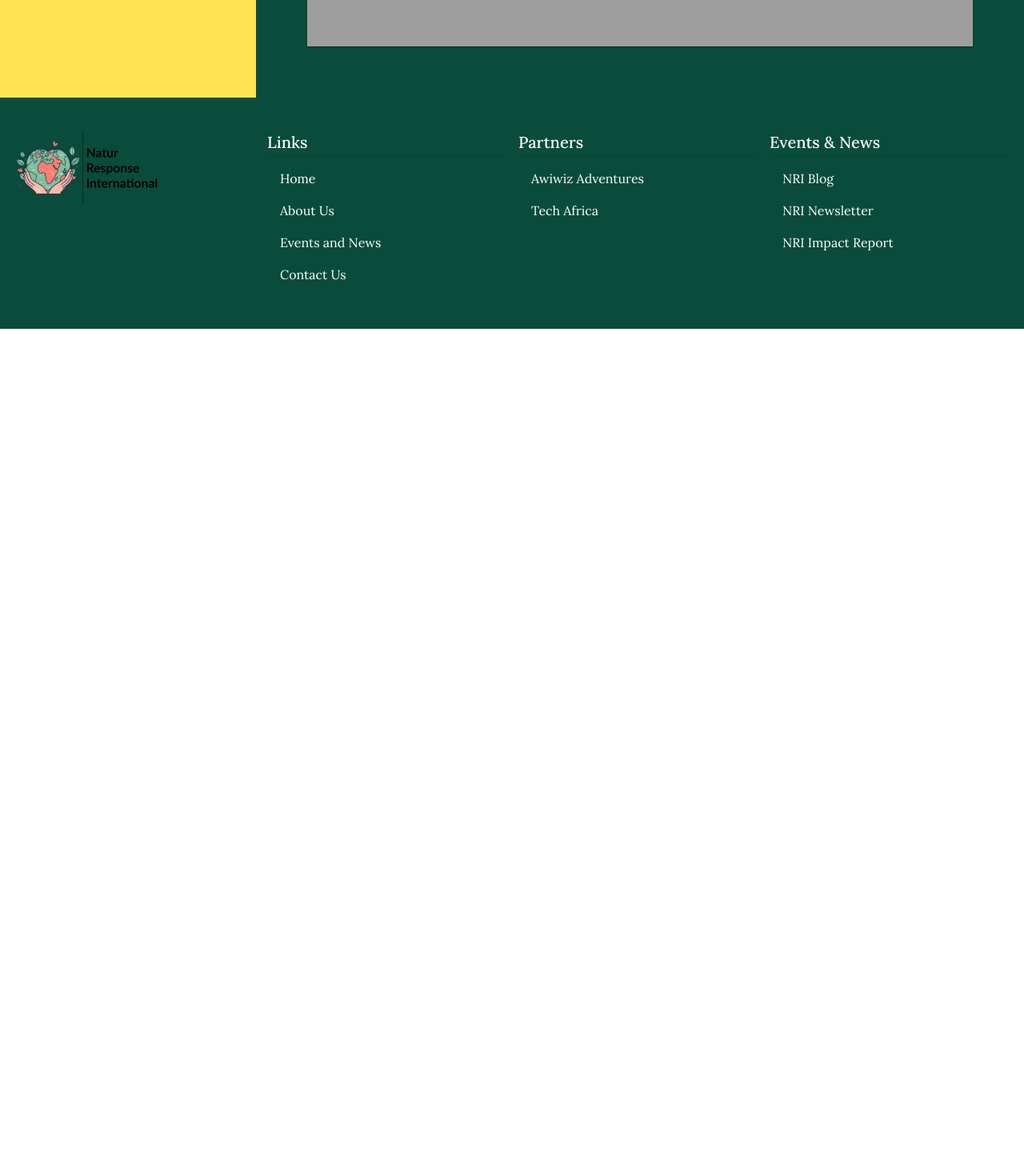
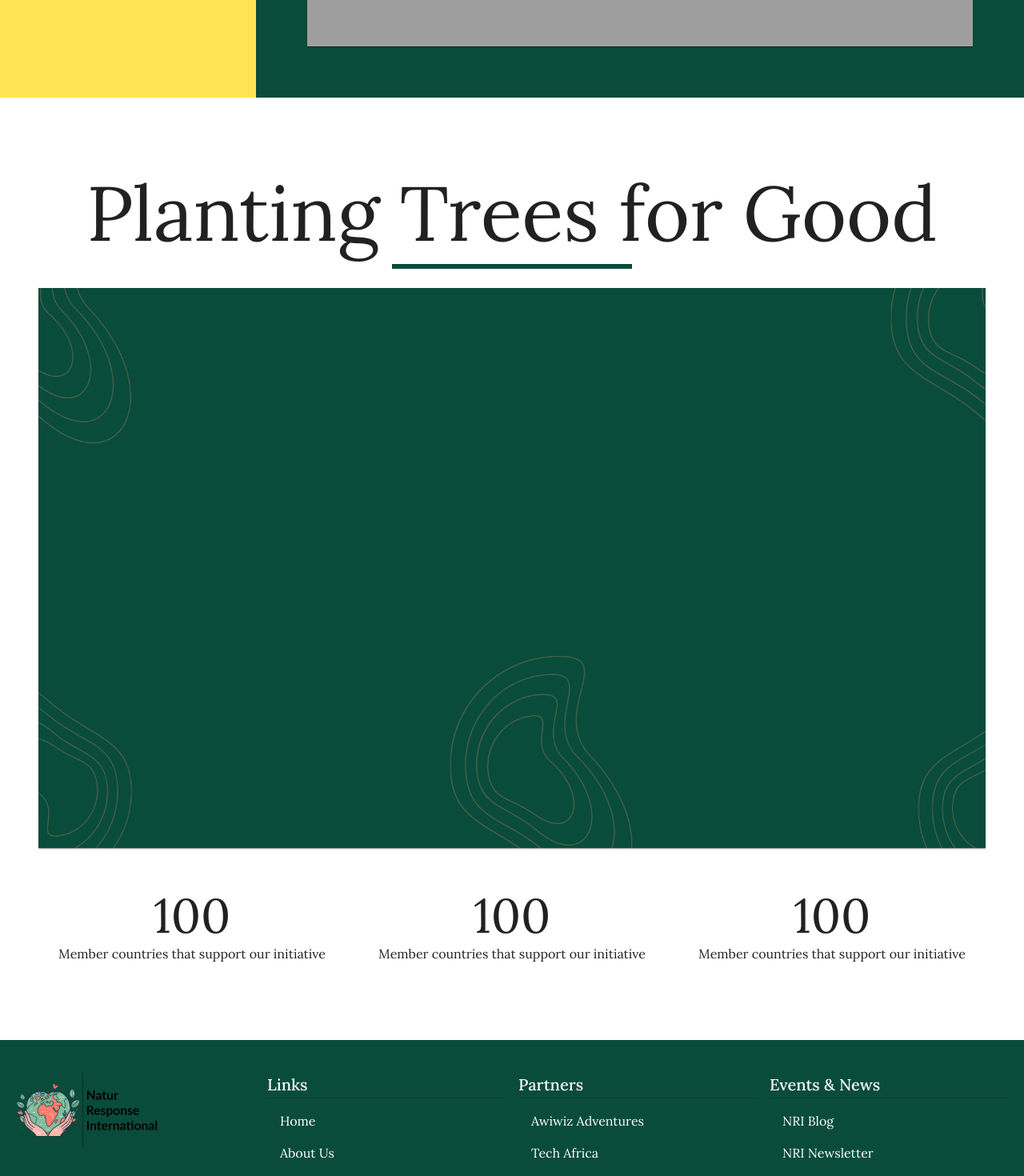
Before and after one commit to naturresponseint/naturresponseint, a React (Create React App) app: page / in a window 1280 px wide. Shown: the part 740-2210 px from the top of the page at 80% size. Before the commit the page ends 1151 px from the top, so only its background shows below. Built offline with nearby package versions, Linux system fonts and the light colour scheme; grey boxes are pictures that could not be loaded.

Commit message:
add header section

```diff
--- /dev/null
+++ b/src/components/home/Header.jsx
@@ -0,0 +1,61 @@
+/* eslint-disable no-unused-vars */
+import { Card, CardMedia, Paper, Typography, Box, Grid, Divider } from "@mui/material";
+import React from "react";
+import heroImage from "../../assets/images/backgrounds/nri3light.png";
+import { headerData } from "../../data/home/header";
+
+function Header() {
+  return (
+    <>
+      <Box
+        sx={{ textAlign: "center", py: { sm: 8, xs: 2 }, px: { sm: 6, xs: 2 } }}
+      >
+        <Typography
+          sx={{
+            textAlign: "center",
+            typography: { xs: "h5", sm: "h1" },
+            mb: 1,
+            mt: 3,
+            fontWeight: "900",
+          }}
+        >
+          Planting Trees for Good
+        </Typography>
+        <Divider sx={{ mb: 3, width: "300px", mx: "auto", borderWidth: "3px", borderColor: "#094c3b" }} />
+
+        <Card
+          sx={{
+            width: "100%",
+            height: { lg: "700px", sm: "100%" },
+            borderRadius: 0,
+          }}
+        >
+          <CardMedia
+            component="img"
+            height="100%"
+            sx={{ objectFit: "cover" }}
+            image={`${heroImage}`}
+            alt="Paella dish"
+          />
+        </Card>
+
+        <Grid container spacing={2} sx={{ textAlign: "center", mt: 4, mb: 4 }}>
+          {headerData?.map((item) => (
+            <>
+              <Grid item xs={12} sm={4} key={item.id}>
+                <Paper elevation={0}>
+                  <Typography variant="h2">{item?.tally}</Typography>
+                  <Typography variant="body1" sx={{ textAlign: "center" }}>
+                    {item?.content}
+                  </Typography>
+                </Paper>
+              </Grid>
+            </>
+          ))}
+        </Grid>
+      </Box>
+    </>
+  );
+}
+
+export default Header;
--- a/src/components/home/Hero.jsx
+++ b/src/components/home/Hero.jsx
@@ -87,16 +87,18 @@ function Hero() {
                 sm: "left",
               },
               mb: 3,
+              fontWeight: "bolder",
             }}
           >
             Creating a greener world for our generation and the next
           </Typography>
+          {/* <h1 style={{ textAlign: "center" }}>Creating a greener world for our generation and the next</h1> */}
 
           <Card
             sx={{
               width: "100%",
               height: { lg: "500px", sm: "100%" },
-              borderRadius: 0
+              borderRadius: 0,
             }}
           >
             <CardMedia
--- /dev/null
+++ b/src/data/home/header.jsx
@@ -0,0 +1,19 @@
+const headerData = [
+  {
+    id: 1,
+    tally: "100",
+    content: "Member countries that support our initiative",
+  },
+  {
+    id: 2,
+    tally: "100",
+    content: "Member countries that support our initiative",
+  },
+  {
+    id: 3,
+    tally: "100",
+    content: "Member countries that support our initiative",
+  },
+];
+
+export { headerData };
--- a/src/pages/Home.jsx
+++ b/src/pages/Home.jsx
@@ -1,6 +1,7 @@
 import { Stack } from "@mui/material";
 import React from "react";
 import Hero from "../components/home/Hero";
+import Header from "../components/home/Header";
 
 function Home() {
   return (
@@ -8,6 +9,7 @@ function Home() {
       <Stack sx={{ pt: { xs: 1, sm: 2 } }}>
         {/* Hero */}
         <Hero />
+        <Header />
       </Stack>
     </>
   );
```
Also changed, not shown: src/data/home/about.jsx (renamed from src/data/splash/about.jsx), src/data/home/objectives.jsx (renamed from src/data/splash/objectives.jsx), 1 other file (tests, documents, lock files or other folders).
